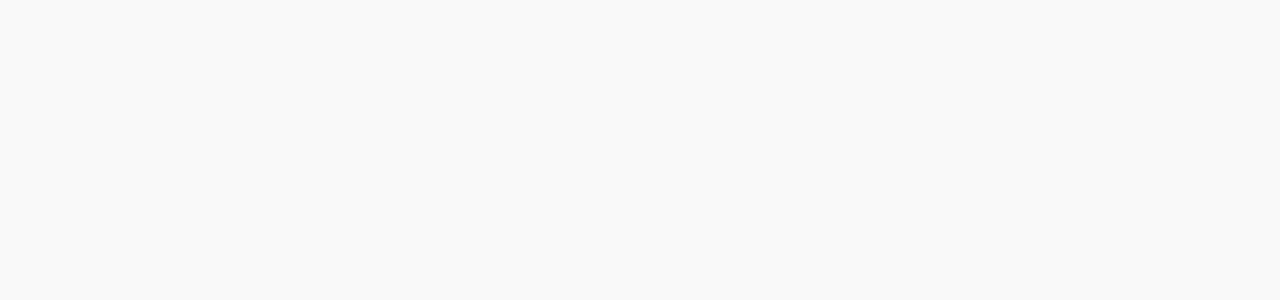
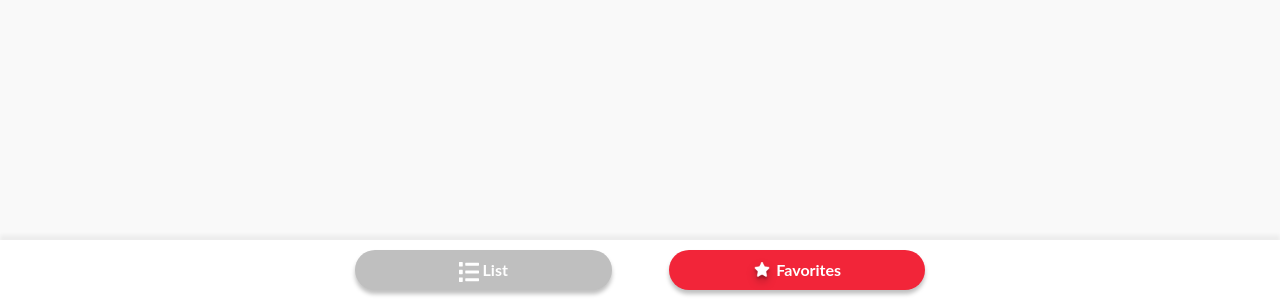
Before and after one commit to DevRik99/pokeapi-vue-nuxt, a Nuxt app: page /favorites in a window 1280 px wide. Before the commit this address had no page. Shown: the part 500-800 px from the top of the page. Built offline with nearby package versions, Linux system fonts and the light colour scheme.

Commit message:
Se separaron en componentes individuales el poke-bottom-bar,poke-loading. Se agrego el layout de default para un manejo global del loading

```diff
--- a/assets/scss/main.scss
+++ b/assets/scss/main.scss
@@ -3,6 +3,7 @@
 body {
   background-color: #f9f9f9;
   font-family: "Lato", sans-serif;
+  padding-bottom: 60px;
 }
 .main-container {
   width: 100%;
--- /dev/null
+++ b/components/PokeBottomBar.vue
@@ -0,0 +1,93 @@
+<template>
+  <div v-if="route != 'index'" class="poke-tabs">
+    <div class="tab-container">
+      <button
+        class="button-tab"
+        :class="{ active: route == 'list' }"
+        @click="goto('/list')"
+      >
+        <img src="@/assets/icons/list.svg" alt="List" /> List
+      </button>
+
+      <button
+        class="button-tab"
+        :class="{ active: route == 'favorites' }"
+        @click="goto('/favorites')"
+      >
+        <img src="@/assets/icons/fav-tab.png" alt="Favorites" /> Favorites
+      </button>
+    </div>
+  </div>
+</template>
+
+<script>
+export default {
+  computed: {
+    route() {
+      return this.$route.name
+    },
+  },
+  methods: {
+    goto(url) {
+      this.$router.push(url)
+    },
+  },
+}
+</script>
+
+<style lang="scss">
+.poke-tabs {
+  position: fixed;
+  width: 100%;
+  max-width: 100vw;
+  height: 60px;
+  bottom: 0;
+  left: 0;
+  display: flex;
+  justify-content: center;
+  flex-wrap: wrap;
+  align-items: center;
+  gap: 1rem;
+  background: #ffffff;
+  box-shadow: 0px -5px 4px rgba(0, 0, 0, 0.05);
+}
+.tab-container {
+  max-width: 570px;
+  width: 100%;
+  position: relative;
+  display: flex;
+  justify-content: space-between;
+  align-items: center;
+}
+.button-tab {
+  display: block;
+  border: none;
+  background-color: #bfbfbf;
+  color: #ffffff;
+  text-align: center;
+  padding: 10px;
+  border-radius: 60px;
+  font-weight: bold;
+  padding: 8px 16px;
+  box-shadow: 0px 4px 4px 0px #00000040;
+  width: 45%;
+  img {
+    width: 20px;
+    height: 20px;
+    object-fit: cover;
+    object-position: center;
+  }
+  @media (max-width: 720px) {
+    margin: auto;
+  }
+}
+.active {
+  background-color: #f22539;
+  img {
+    filter: drop-shadow(0px 4px 4px rgba(0, 0, 0, 0.25));
+  }
+  &:active {
+    background: #c00e20;
+  }
+}
+</style>
--- a/components/PokeButton.vue
+++ b/components/PokeButton.vue
@@ -1,6 +1,8 @@
 <template>
   <nuxt-link :to="to" class="d-inline-block">
-    <button class="poke-button">{{ text }}</button>
+    <button class="poke-button">
+      {{ text }}
+    </button>
   </nuxt-link>
 </template>
 
--- /dev/null
+++ b/components/PokeLoading.vue
@@ -0,0 +1,107 @@
+<template>
+  <transition name="fade">
+    <div class="pokeball-container">
+      <div class="pokeball">
+        <div class="pokeball-button"></div>
+      </div>
+    </div>
+  </transition>
+</template>
+
+<style lang="scss" scoped>
+// Based on https://codepen.io/raubaca/pen/obaZmG
+.pokeball-container {
+  max-width: 100vw;
+  width: 100%;
+  height: 100vh;
+  display: flex;
+  justify-content: center;
+  align-items: center;
+  position: fixed;
+  overflow: hidden;
+}
+.pokeball {
+  position: relative;
+  width: 200px;
+  height: 200px;
+  background: #fff;
+  border: 10px solid #000;
+  border-radius: 50%;
+  overflow: hidden;
+  box-shadow: inset -10px 10px 0 10px #ccc;
+  animation: fall 0.25s ease-in-out,
+    shake 1.25s cubic-bezier(0.36, 0.07, 0.19, 0.97) 3;
+}
+.pokeball::before,
+.pokeball::after {
+  content: '';
+  position: absolute;
+}
+.pokeball::before {
+  background: red;
+  width: 100%;
+  height: 50%;
+}
+.pokeball::after {
+  top: calc(50% - 10px);
+  width: 100%;
+  height: 20px;
+  background: #000;
+}
+.pokeball-button {
+  position: absolute;
+  top: calc(50% - 30px);
+  left: calc(50% - 30px);
+  width: 60px;
+  height: 60px;
+  background: #7f8c8d;
+  border: 10px solid #fff;
+  border-radius: 50%;
+  z-index: 10;
+  box-shadow: 0 0 0 10px black;
+  animation: blink 0.5s alternate infinite;
+}
+/* Animation */
+@keyframes blink {
+  from {
+    background: #eee;
+  }
+  to {
+    background: #e74c3c;
+  }
+}
+@keyframes shake {
+  0% {
+    transform: translate(0, 0) rotate(0);
+  }
+  20% {
+    transform: translate(-10px, 0) rotate(-20deg);
+  }
+  30% {
+    transform: translate(10px, 0) rotate(20deg);
+  }
+  50% {
+    transform: translate(-10px, 0) rotate(-10deg);
+  }
+  60% {
+    transform: translate(10px, 0) rotate(10deg);
+  }
+  100% {
+    transform: translate(0, 0) rotate(0);
+  }
+}
+@keyframes fall {
+  0% {
+    top: -200px;
+  }
+  60% {
+    top: 0;
+  }
+  80% {
+    top: -20px;
+  }
+  100% {
+    top: 0;
+  }
+}
+</style>
--- /dev/null
+++ b/layouts/default.vue
@@ -0,0 +1,27 @@
+<template>
+  <div>
+    <PokeLoading v-if="showLoading" />
+    <template v-else>
+      <Nuxt />
+      <PokeBottomBar></PokeBottomBar>
+    </template>
+  </div>
+</template>
+<script>
+export default {
+  data() {
+    return {
+      showLoading: false,
+    }
+  },
+  mounted() {
+    this.$nuxt.$on('showLoading', () => {
+      console.log('showLoading')
+    })
+
+    this.$nuxt.$on('hiddeLoading', () => {
+      console.log('hiddeLoading')
+    })
+  },
+}
+</script>
--- /dev/null
+++ b/pages/favorites.vue
@@ -0,0 +1,9 @@
+<template>
+  <div></div>
+</template>
+
+<script>
+export default {}
+</script>
+
+<style lang="scss" scoped></style>
--- a/pages/list.vue
+++ b/pages/list.vue
@@ -19,7 +19,7 @@
           :key="index"
           class="list-item"
         >
-          {{ name }} <img src="@/assets/icons/fav-active.svg" alt="" />
+          {{ name }} <img src="@/assets/icons/fav-disabled.svg" alt="" />
         </li>
       </ul>
       <div v-else class="empty-list">
@@ -39,6 +39,7 @@ export default {
       pokeList: [],
       queryList: [],
       error: false,
+      loading: true,
     }
   },
   async created() {
@@ -47,11 +48,13 @@ export default {
   methods: {
     async searchPokemon() {
       try {
+        this.loading = true
         const query = this.query.toLowerCase().trim()
         const { data } = await this.$axios(`/pokemon/${query}`)
-
         this.queryList = data
+        this.loading = false
       } catch (error) {
+        this.loading = false
         this.error = true
       }
     },
@@ -61,6 +64,7 @@ export default {
           data: { results },
         } = await this.$axios('/pokemon')
         this.pokeList = results
+        this.loading = false
       } catch (error) {
         this.error = true
       }
```
Also changed, not shown: assets/scss/animations/PokeLoading.scss (added, +83 -0 lines), assets/icons/fav-tab.png (added), assets/icons/list.svg (added).
